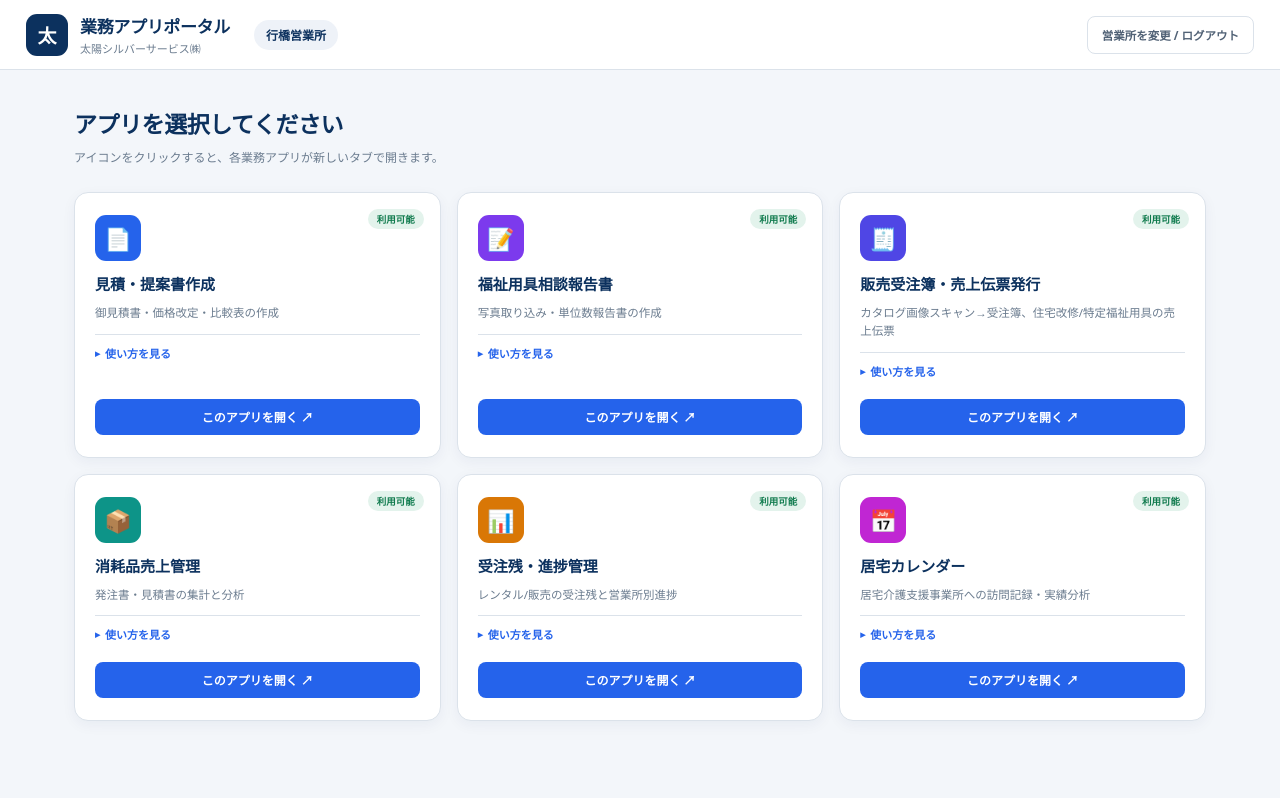
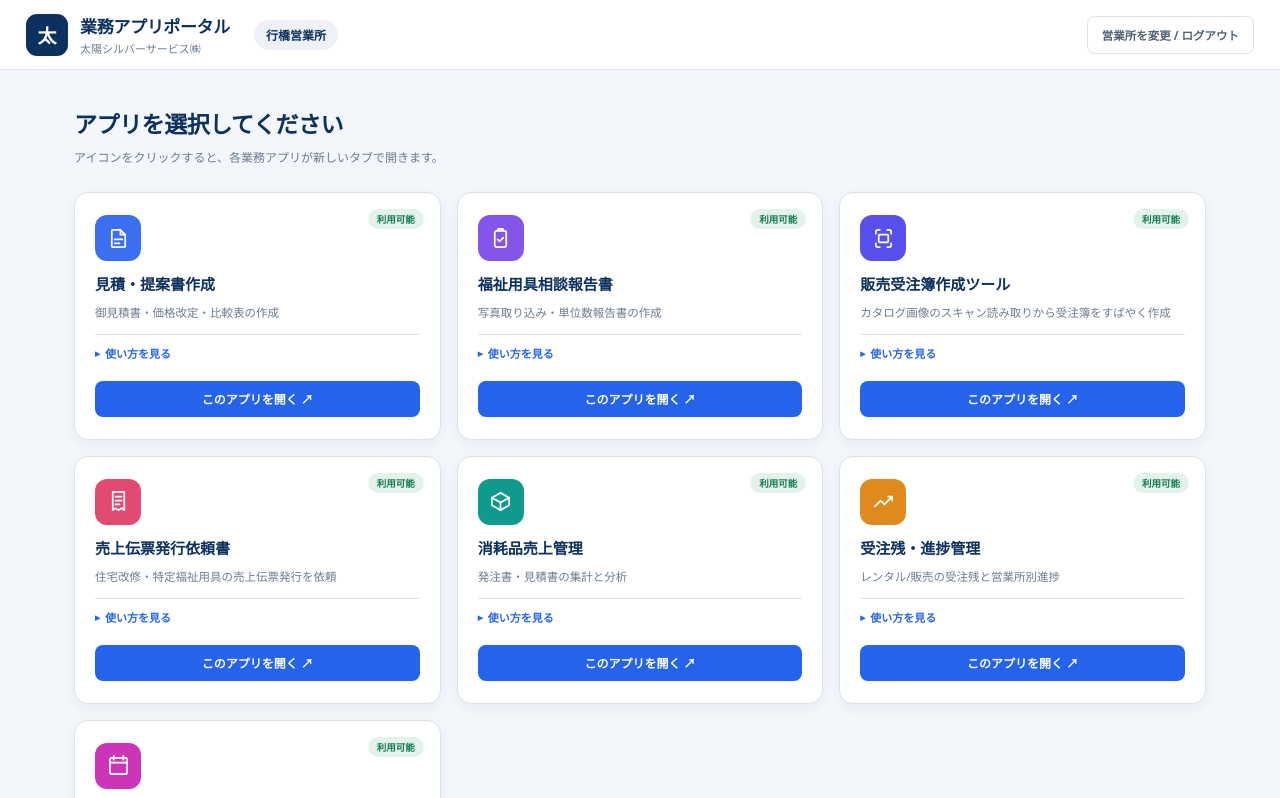
Before and after one commit to akamar08taiyo-bot/taiyo-portal, a plain HTML site: page index.html in a window 1280 px wide. Both pictures are taken after typing "Sample123" into the empty fields and a click on the button "ログイン". Shown: the top 798 px of the page. Drawn offline with Linux system fonts and the light colour scheme.

Commit message:
7アプリ構成に更新し、アイコンをモダンな線画SVGに刷新
売上伝票発行依頼書(住宅改修・特定福祉用具)と販売受注簿作成ツールを新規タイルとして追加。
絵文字アイコンを廃止し、洗練された線画SVGアイコン+配色に統一。

```diff
--- a/index.html
+++ b/index.html
@@ -61,16 +61,18 @@
     box-shadow:0 4px 14px rgba(12,49,94,.05);transition:.15s;}
   .tile:hover{box-shadow:0 10px 24px rgba(12,49,94,.12);border-color:#c3d3e6;}
   .tile.disabled{opacity:.62;}
-  .tile-icon{width:46px;height:46px;border-radius:11px;display:grid;place-items:center;
-    color:#fff;font-size:22px;}
+  .tile-icon{width:46px;height:46px;border-radius:12px;display:grid;place-items:center;
+    color:#fff;flex:none;}
+  .tile-icon svg{width:23px;height:23px;}
   .tile h3{margin:2px 0 0;color:var(--navy);font-size:15px;}
   .tile p.tile-desc{margin:0;color:var(--muted);font-size:11.5px;line-height:1.55;}
   .tile-badge{position:absolute;top:16px;right:16px;padding:3px 9px;border-radius:999px;
     font-size:9.5px;font-weight:800;}
   .badge-ready{background:#e3f3ec;color:#0f7a4d;}
   .badge-soon{background:#f1f0f7;color:#6c5ea3;}
-  .c-blue{background:#2563eb} .c-teal{background:#0d9488} .c-purple{background:#7c3aed}
-  .c-amber{background:#d97706} .c-indigo{background:#4f46e5} .c-fuchsia{background:#c026d3}
+  .c-blue{background:#3b6ef0} .c-teal{background:#0f9a8e} .c-purple{background:#8355e8}
+  .c-amber{background:#e08a1e} .c-indigo{background:#5850ec} .c-fuchsia{background:#cc35b8}
+  .c-rose{background:#e34a72}
 
   .tile-usage{margin-top:2px;border-top:1px solid var(--line);padding-top:10px;}
   .tile-usage summary{cursor:pointer;list-style:none;display:flex;align-items:center;gap:5px;
@@ -153,8 +155,18 @@
     '佐賀営業所','長崎営業所','大村営業所','壱岐営業所','熊本営業所','熊本北営業所','大分営業所'
   ];
 
+  var ICONS = {
+    document: '<path d="M6 3h8l5 5v12a1 1 0 0 1-1 1H6a1 1 0 0 1-1-1V4a1 1 0 0 1 1-1z"/><path d="M14 3v5h5"/><path d="M8 13h8M8 17h5"/>',
+    clipboardCheck: '<rect x="6" y="4" width="12" height="17" rx="2"/><path d="M9 4V3a1 1 0 0 1 1-1h4a1 1 0 0 1 1 1v1"/><path d="m9 13 2 2 4-4"/>',
+    scan: '<path d="M4 7V5a2 2 0 0 1 2-2h2M4 17v2a2 2 0 0 0 2 2h2M20 7V5a2 2 0 0 0-2-2h-2M20 17v2a2 2 0 0 1-2 2h-2"/><rect x="7" y="8" width="10" height="8" rx="1"/>',
+    receipt: '<path d="M6 2h12v19l-3-2-3 2-3-2-3 2V2z"/><path d="M9 7h6M9 11h6M9 15h4"/>',
+    package: '<path d="M21 8l-9-5-9 5 9 5 9-5z"/><path d="M3 8v8l9 5 9-5V8"/><path d="M12 13v8"/>',
+    trendingUp: '<path d="M3 17l6-6 4 4 8-8"/><path d="M17 7h4v4"/>',
+    calendar: '<rect x="3" y="4" width="18" height="17" rx="2"/><path d="M7 2v4M17 2v4M3 9h18"/>'
+  };
+
   var APPS = [
-    { name:'見積・提案書作成', desc:'御見積書・価格改定・比較表の作成', icon:'📄', color:'c-blue',
+    { name:'見積・提案書作成', desc:'御見積書・価格改定・比較表の作成', icon:'document', color:'c-blue',
       url:'https://akamar08taiyo-bot.github.io/taiyo-mitsumori/', ready:true,
       usage:[
         '営業所を選ぶと発行元の住所・電話番号が自動で入ります',
@@ -162,36 +174,43 @@
         '「印刷」からA4の御見積書・価格改定書をそのまま出力できます',
         '過去の見積を複製すると次回の入力が楽になります'
       ] },
-    { name:'福祉用具相談報告書', desc:'写真取り込み・単位数報告書の作成', icon:'📝', color:'c-purple',
+    { name:'福祉用具相談報告書', desc:'写真取り込み・単位数報告書の作成', icon:'clipboardCheck', color:'c-purple',
       url:'https://akamar08taiyo-bot.github.io/taiyo-fukushi-report/', ready:true,
       usage:[
         '撮影した写真を取り込むと自動でリサイズされます',
         'AIが商品を認識し、報告書のフォームに反映します',
         '単位数報告書をPDFでそのまま印刷・提出できます'
       ] },
-    { name:'販売受注簿・売上伝票発行', desc:'カタログ画像スキャン→受注簿、住宅改修/特定福祉用具の売上伝票', icon:'🧾', color:'c-indigo',
-      url:'https://ai-ui-ux-5-5-1.vercel.app/', ready:true,
+    { name:'販売受注簿作成ツール', desc:'カタログ画像のスキャン読み取りから受注簿をすばやく作成', icon:'scan', color:'c-indigo',
+      url:'https://ai-ui-ux-5-5-1-sales-order-only.vercel.app/', ready:true,
       usage:[
         'カタログ画面をスクリーンショットし、Ctrl+Vで貼り付けます',
         '商品名・価格を自動でOCR読み取りして受注簿に転記します',
-        '別タブの「売上伝票発行」で住宅改修・特定福祉用具の伝票も作成できます'
+        '読み取り内容は転記前に必ず目視確認してください'
       ] },
-    { name:'消耗品売上管理', desc:'発注書・見積書の集計と分析', icon:'📦', color:'c-teal',
+    { name:'売上伝票発行依頼書', desc:'住宅改修・特定福祉用具の売上伝票発行を依頼', icon:'receipt', color:'c-rose',
+      url:'https://6a37314b3457d3c6a98b3880--solar-silver-progress-app.netlify.app/', ready:true,
+      usage:[
+        '住宅改修・特定福祉用具のサービス区分を選びます',
+        '明細（品目・金額）を入力すると自己負担額が自動計算されます',
+        '入力内容を確認のうえ、印刷して発行依頼に使います'
+      ] },
+    { name:'消耗品売上管理', desc:'発注書・見積書の集計と分析', icon:'package', color:'c-teal',
       url:'https://akamar08taiyo-bot.github.io/taiyo-uriage-bunseki/', ready:true,
       usage:[
         '販売データのCSVを取り込むと施設別・商品別に自動集計します',
         '施設ごとの購入傾向やランキングをすぐ確認できます',
         'その場で発注書・見積書も作成できます'
       ] },
-    { name:'受注残・進捗管理', desc:'レンタル/販売の受注残と営業所別進捗', icon:'📊', color:'c-amber',
+    { name:'受注残・進捗管理', desc:'レンタル/販売の受注残と営業所別進捗', icon:'trendingUp', color:'c-amber',
       url:'https://akamar08taiyo-bot.github.io/solar-silver-progress-app/', ready:true,
       usage:[
         'レンタル・販売の案件を登録すると受注残に反映されます',
         '営業所合計や目標に対する進捗が自動集計されます',
         '月別の推移グラフやランキングも確認できます'
       ] },
-    { name:'居宅カレンダー', desc:'居宅介護支援事業所への訪問記録・実績分析', icon:'📅', color:'c-fuchsia',
-      url:'https://smart-renta-offline.netlify.app/', ready:true,
+    { name:'居宅カレンダー', desc:'居宅介護支援事業所への訪問記録・実績分析', icon:'calendar', color:'c-fuchsia',
+      url:'https://akamar08taiyo-bot.github.io/taiyo-calendar/', ready:true,
       usage:[
         '担当者別のExcelを取り込んで利用を開始します',
         '訪問した日をクリックするだけで記録できます',
@@ -238,12 +257,13 @@
       var usageItems = (app.usage || []).map(function(line){
         return '<li>' + escapeHtml(line) + '</li>';
       }).join('');
+      var iconSvg = '<svg viewBox="0 0 24 24" fill="none" stroke="currentColor" stroke-width="1.8" stroke-linecap="round" stroke-linejoin="round" aria-hidden="true">' + (ICONS[app.icon] || '') + '</svg>';
       var el = document.createElement('div');
       el.className = 'tile' + (app.ready ? '' : ' disabled');
       el.innerHTML =
         '<span class="tile-badge ' + (app.ready ? 'badge-ready' : 'badge-soon') + '">' +
           (app.ready ? '利用可能' : '準備中') + '</span>' +
-        '<div class="tile-icon ' + app.color + '">' + app.icon + '</div>' +
+        '<div class="tile-icon ' + app.color + '">' + iconSvg + '</div>' +
         '<h3>' + escapeHtml(app.name) + '</h3>' +
         '<p class="tile-desc">' + escapeHtml(app.desc) + '</p>' +
         (usageItems ? '<details class="tile-usage"><summary>使い方を見る</summary><ul>' + usageItems + '</ul></details>' : '') +
```
